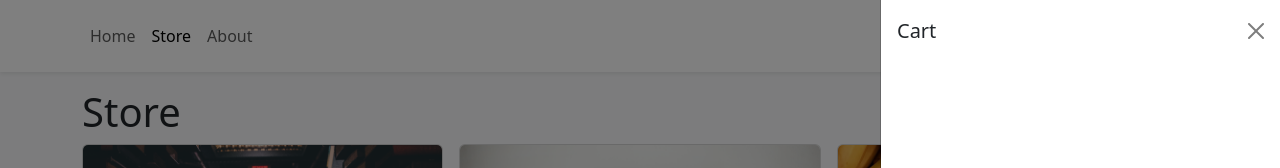
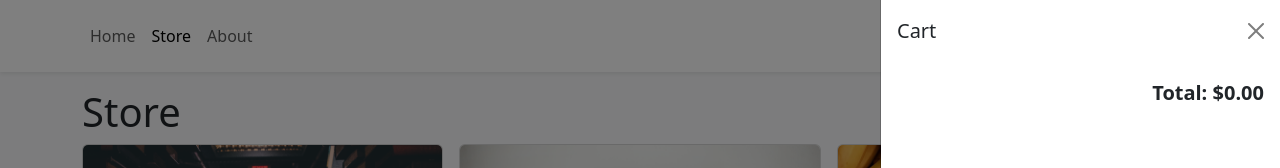
Before and after one commit to BenJohnsonFullStack/shopping-cart, a React (Vite) app: page /store in a window 1280 px wide. Both pictures are taken after a click on the button 1170 px from the left and 36 px from the top of the page. Shown: the top 168 px of the page. Built offline with nearby package versions, Linux system fonts and the light colour scheme.

Commit message:
useLocalStorage for cart

```diff
--- a/src/components/CartItem.tsx
+++ b/src/components/CartItem.tsx
@@ -1,4 +1,4 @@
-import { Stack } from "react-bootstrap";
+import { Stack, Button } from "react-bootstrap";
 import { useShoppingCart } from "../context";
 import storeItems from "../data/items.json";
 import { formatCurrency } from "../utils";
@@ -33,6 +33,13 @@ export function CartItem({ id, quantity }: CartItemProps) {
         </div>
       </div>
       <div>{formatCurrency(item.price * quantity)}</div>
+      <Button
+        variant="outline-danger"
+        size="sm"
+        onClick={() => removeFromCart(item.id)}
+      >
+        &times;
+      </Button>
     </Stack>
   );
 }
--- a/src/components/ShoppingCart.tsx
+++ b/src/components/ShoppingCart.tsx
@@ -1,6 +1,8 @@
 import { Offcanvas, Stack } from "react-bootstrap";
 import { useShoppingCart } from "../context";
 import { CartItem } from "../components";
+import { formatCurrency } from "../utils";
+import storeItems from "../data/items.json";
 
 type ShoppingCartProps = {
   isOpen: boolean;
@@ -19,6 +21,15 @@ export function ShoppingCart({ isOpen }: ShoppingCartProps) {
           {cartItems.map((item) => (
             <CartItem key={item.id} {...item} />
           ))}
+          <div className="ms-auto fw-bold fs-5">
+            Total:{" "}
+            {formatCurrency(
+              cartItems.reduce((total, cartItem) => {
+                const item = storeItems.find((item) => item.id === cartItem.id);
+                return total + (item?.price || 0) * cartItem.quantity;
+              }, 0)
+            )}
+          </div>
         </Stack>
       </Offcanvas.Body>
     </Offcanvas>
--- a/src/context/ShoppingCartContext.tsx
+++ b/src/context/ShoppingCartContext.tsx
@@ -1,5 +1,6 @@
 import { createContext, ReactNode, useContext, useState } from "react";
 import { ShoppingCart } from "../components";
+import { useLocalStorage } from "../hooks";
 
 type ShoppingCartProviderProps = {
   children: ReactNode;
@@ -30,7 +31,10 @@ export function useShoppingCart() {
 
 export function ShoppingCartProvider({ children }: ShoppingCartProviderProps) {
   const [isOpen, setIsOpen] = useState(false);
-  const [cartItems, setCartItems] = useState<CartItemProps>([]);
+  const [cartItems, setCartItems] = useLocalStorage<CartItemProps>(
+    "shopping-cart",
+    []
+  );
 
   const getItemQuantity = (id: number) => {
     return cartItems.find((item) => item.id === id)?.quantity || 0;
--- /dev/null
+++ b/src/hooks/index.ts
@@ -0,0 +1,3 @@
+import { useLocalStorage } from "./useLocalStorage";
+
+export { useLocalStorage };
--- /dev/null
+++ b/src/hooks/useLocalStorage.ts
@@ -0,0 +1,20 @@
+import { useEffect, useState } from "react";
+
+export function useLocalStorage<T>(key: string, initialValue: T | (() => T)) {
+  const [value, setValue] = useState<T>(() => {
+    const jsonValue = localStorage.getItem(key);
+    if (jsonValue != null) return JSON.parse(jsonValue);
+
+    if (typeof initialValue === "function") {
+      return (initialValue as () => T)();
+    } else {
+      return initialValue;
+    }
+  });
+
+  useEffect(() => {
+    localStorage.setItem(key, JSON.stringify(value));
+  }, [key, value]);
+
+  return [value, setValue] as [typeof value, typeof setValue];
+}
```
